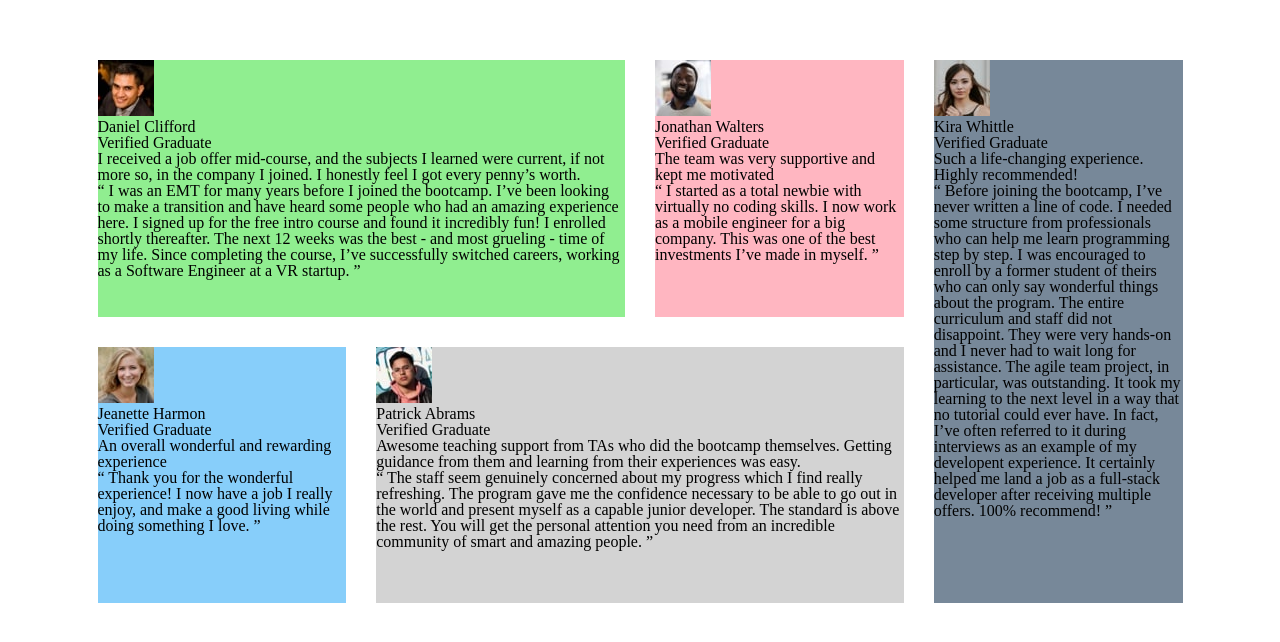
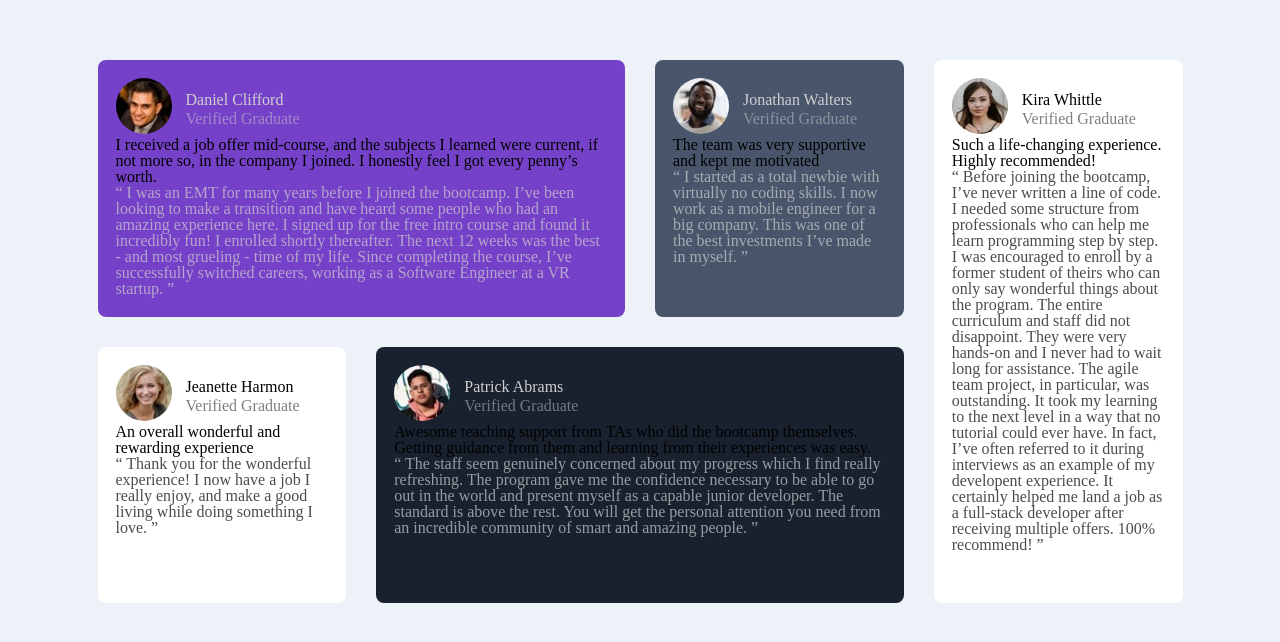
Before and after one commit to giandefaria/testimonials-grid-section-main, a plain HTML site: page index.html in a window 1280 px wide. Shown: the part 140-782 px from the top of the page. Drawn offline with Linux system fonts and the light colour scheme.

Commit message:
Melhorando o visual da página, alterando a cor de fundo e a fonte do texto e das colunas

```diff
--- a/index.html
+++ b/index.html
@@ -13,9 +13,12 @@
     <main>
         <section class="container">
             <div class="daniel">
+
                 <img src="images/image-daniel.jpg" alt="daniel image">
+                <div class="title">
                     <h2>Daniel Clifford</h2>
                     <h3 class="verified">Verified Graduate</h3>
+                </div>
                 <h1>I received a job offer mid-course, and the subjects I learned were current, if not more so,
                     in the company I joined. I honestly feel I got every penny’s worth.</h1>
                 <p> “ I was an EMT for many years before I joined the bootcamp. I’ve been looking to make a
@@ -27,8 +30,10 @@
 
             <div class="jonathan">
                 <img src="images/image-jonathan.jpg" alt="jonathan image">
+                <div class="title">
                     <h2>Jonathan Walters</h2>
                     <h3 class="verified">Verified Graduate</h3>
+                </div>
                 <h1>The team was very supportive and kept me motivated</h1>
                 <p> “ I started as a total newbie with virtually no coding skills. I now work as a mobile engineer
                     for a big company. This was one of the best investments I’ve made in myself. ”</p>
@@ -37,8 +42,10 @@
 
             <div class="kira">
                 <img src="images/image-kira.jpg" alt="daniel image">
+                <div class="title">
                     <h2>Kira Whittle</h2>
                     <h3 class="verified">Verified Graduate</h3>
+                </div>
                 <h1>Such a life-changing experience. Highly recommended!</h1>
                 <p> “ Before joining the bootcamp, I’ve never written a line of code. I needed some structure from
                     professionals who can help me learn programming step by step. I was encouraged to enroll by a former
@@ -52,8 +59,10 @@
 
             <div class="jeanette">
                 <img src="images/image-jeanette.jpg" alt="daniel image">
+                <div class="title">
                     <h2>Jeanette Harmon</h2>
                     <h3 class="verified">Verified Graduate</h3>
+                </div>
                 <h1>An overall wonderful and rewarding experience</h1>
                 <p>“ Thank you for the wonderful experience! I now have a job I really enjoy, and make a good living
                     while doing something I love. ”</p>
@@ -62,8 +71,10 @@
 
             <div class="patrick">
                 <img src="images/image-patrick.jpg" alt="daniel image">
+                <div class="title">
                     <h2>Patrick Abrams</h2>
                     <h3 class="verified">Verified Graduate</h3>
+                </div>
                 <h1>Awesome teaching support from TAs who did the bootcamp themselves. Getting guidance from them and
                     learning from their experiences was easy.</h1>
                 <p>“ The staff seem genuinely concerned about my progress which I find really refreshing. The program
--- a/style.css
+++ b/style.css
@@ -1,3 +1,7 @@
+html {
+    background: hsl(210, 46%, 95%);
+}
+
 .container {
     display: grid;
     grid-template-columns: 1fr 1fr 1fr 1fr;
@@ -8,30 +12,68 @@
     margin: 200px auto;
 }
 
-.daniel {
-    background: lightgreen;
-    grid-column: 1 / 3;
+img {
+    border-radius: 30px;
+}
+
+.title {
+    display: inline-block;
+    vertical-align: top;
+    margin-top: 12px;
+    margin-left: 10px;
+    line-height: 19px;
 
 }
 
+.daniel h2, .daniel h3, .jonathan h2, .jonathan h3, .patrick h2, .patrick h3 {
+    color:hsl(0, 0%, 81%);
+}
+
+h3 {
+    opacity: 50%;
+}
+
+p {
+    opacity: 70%;
+}
+
+.daniel p, .jonathan p, .patrick p {
+
+    color: hsl(0, 0%, 81%)
+}
+
+.daniel, .jonathan, .kira, .jeanette, .patrick {
+    padding: 18px;
+    border-radius: 8px
+
+}
+
+.daniel {
+    background: hsl(263, 55%, 52%);
+    grid-column: 1 / 3;
+
+
+}
+
+
 .jonathan {
-    background: lightpink;
+    background: hsl(217, 19%, 35%);
 }
 
 .kira {
-    background: lightslategray;
+    background: hsl(0, 0%, 100%);
     grid-row: 1/3;
     grid-column: 4/5;
 }
 
 .jeanette {
-    background: lightskyblue;
+    background: hsl(0, 0%, 100%);
     grid-column: 1 / 2;
     grid-row: 2 / 3;
 }
 
 .patrick {
-    background: lightgrey;
+    background: hsl(219, 29%, 14%);
     grid-row: 2/3;
     grid-column: 2/4;
 }
```
Lines whose indentation alone changed are shown as unchanged.
